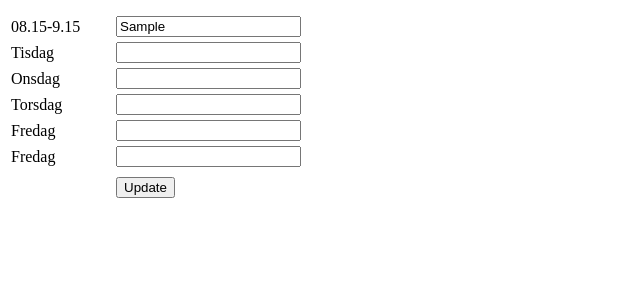
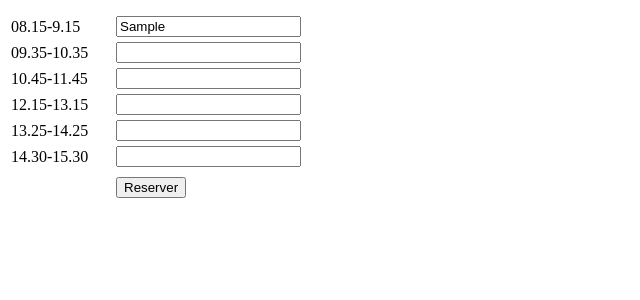
Before and after one commit to flixhack/lokaleBookIT, a PHP site: page /udkast2.php in a window 1280 px wide. Shown: the top 300 px of the page, without its empty margins (0-640 px from the left). Run offline with PHP 8.4, Linux system fonts and the light colour scheme; tables that the repository leaves empty or names only in its code hold one stand-in row (values such as "Sample post"); data that the repository does not hold is empty.

Commit message:
Deleting of pis

```diff
--- a/lokale/root/udkast2.php
+++ b/lokale/root/udkast2.php
@@ -33,44 +33,45 @@
   while($row = mysqli_fetch_array($result))
               {
 
-  $namn = $row['LokaleNr'];
-  $mandag = $row['otte'];
-  $tisdag = $row['09351035'];
-  $onsdag = $row['10451145'];
-  $torsdag = $row['12151315'];
-  $fredag = $row['13251425'];
-  $lørdag = $row['14301530'];
+  $Lokale = $row['LokaleNr'];
+  $otte = $row['otte'];
+  $ni = $row['09351035'];
+  $ti = $row['10451145'];
+  $tolv = $row['12151315'];
+  $tretten = $row['13251425'];
+  $fjorten = $row['14301530'];
 
   ?>
 
 
   <td width="100"></td>
-  <td><?=$namn?></td>
+  <td><?=$Lokale?></td>
   </tr>
   <tr>
   <td width="100">08.15-9.15</td>
-  <td><input name="08150915id" type="text" value="<?=$mandag?>"></td>
+  <td><input name="08150915id" type="text" value="<?=$otte?>"></td>
   </tr>
   <tr>
-  <td width="100">Tisdag</td>
-  <td><input name="tisdagid" type="text" value="<?=$tisdag?>"></td>
+  <td width="100">09.35-10.35</td>
+  <td><input name="09351035id" type="text" value="<?=$ni?>"></td>
   </tr>
   <tr>
-  <td width="100">Onsdag</td>
-  <td><input name="onsdagid" type="text" value="<?=$onsdag?>"></td>
+  <td width="100">10.45-11.45</td>
+  <td><input name="10451145id" type="text" value="<?=$ti?>"></td>
   </tr>
   <tr>
-  <td width="100">Torsdag</td>
-  <td><input name="torsdagid" type="text" value="<?=$torsdag?>"></td>
+  <td width="100">12.15-13.15</td>
+  <td><input name="12151315id" type="text" value="<?=$tolv?>"></td>
   </tr>
   <tr>
-  <td width="100">Fredag</td>
-  <td><input name="fredagid" type="text" value="<?=$fredag?>"></td>
+  <td width="100">13.25-14.25</td>
+  <td><input name="13251425id" type="text" value="<?=$tretten?>"></td>
   </tr>
   <tr>
-  <td width="100">Fredag</td>
-  <td><input name="fredagid" type="text" value="<?=$lørdag?>"></td>
+  <td width="100">14.30-15.30</td>
+  <td><input name="14301530id" type="text" value="<?=$fjorten?>"></td>
   </tr>
+
   <?php } ?>
   <tr>
   <td width="100"> </td>
@@ -79,7 +80,7 @@
   <tr>
   <td width="100"> </td>
   <td>
-  <input name="update" type="submit" id="update" value="Update">
+  <input name="update" type="submit" id="update" value="Reserver">
   </td>
   </tr>
   </table>
@@ -92,22 +93,18 @@
   if(isset($_POST['update']))
   {
 
-  $namn = $_POST['namn'];
-  $mandag = $_POST['08150915id'];
-  $tisdag = $_POST['tisdagid'];
-  $onsdag = $_POST['onsdagid'];
-  $torsdag = $_POST['torsdagid'];
-  $fredag = $_POST['fredagid'];
+  $Lokale = $_POST['namn'];
+  $otte = $_POST['08150915id'];
+  $ni = $_POST['09351035id'];
+  $ti = $_POST['10451145id'];
+  $tolv = $_POST['12151315id'];
+  $tretten = $_POST['13251425id'];
+  $fjorten = $_POST['14301530id'];
 
   // $sql = "UPDATE Lokale SET 08150915 = $mandag, 09351035 = $tisdag WHERE LokaleNr=$namn";
   // $retval = mysqli_query( $sql, $conn );
-  $sql = "UPDATE Lokale SET otte = '$mandag' WHERE LokaleNr = '$namn' ";
-// $sql = "INSERT INTO Bruger VALUES (NULL,'{$klasse}','{$Navn}','{$Efternavn}','{$password}','f')";
-  // if (mysqli_query($conn, $sql)) {
-  //   echo "Updated data";
-  // } else {
-  //   echo "Error: could not connect, try again later: " . mysqli_error($conn);
-  // }
+  $sql = "UPDATE Lokale SET otte = '$otte' WHERE LokaleNr = '$Lokale' ";
+
   // , tisdag = '{$tisdag1}', onsdag = '{$onsdag1}', torsdag = '{$torsdag1}', fredag = '{$fredag1}'
   if(mysqli_query($conn, $sql) )
   {
```
Also changed, not shown: lokale/root/CSS.css (renamed from lokale/root/Pis/CSS.css), lokale/root/HTML.php (renamed from lokale/root/Pis/HTML.php).
